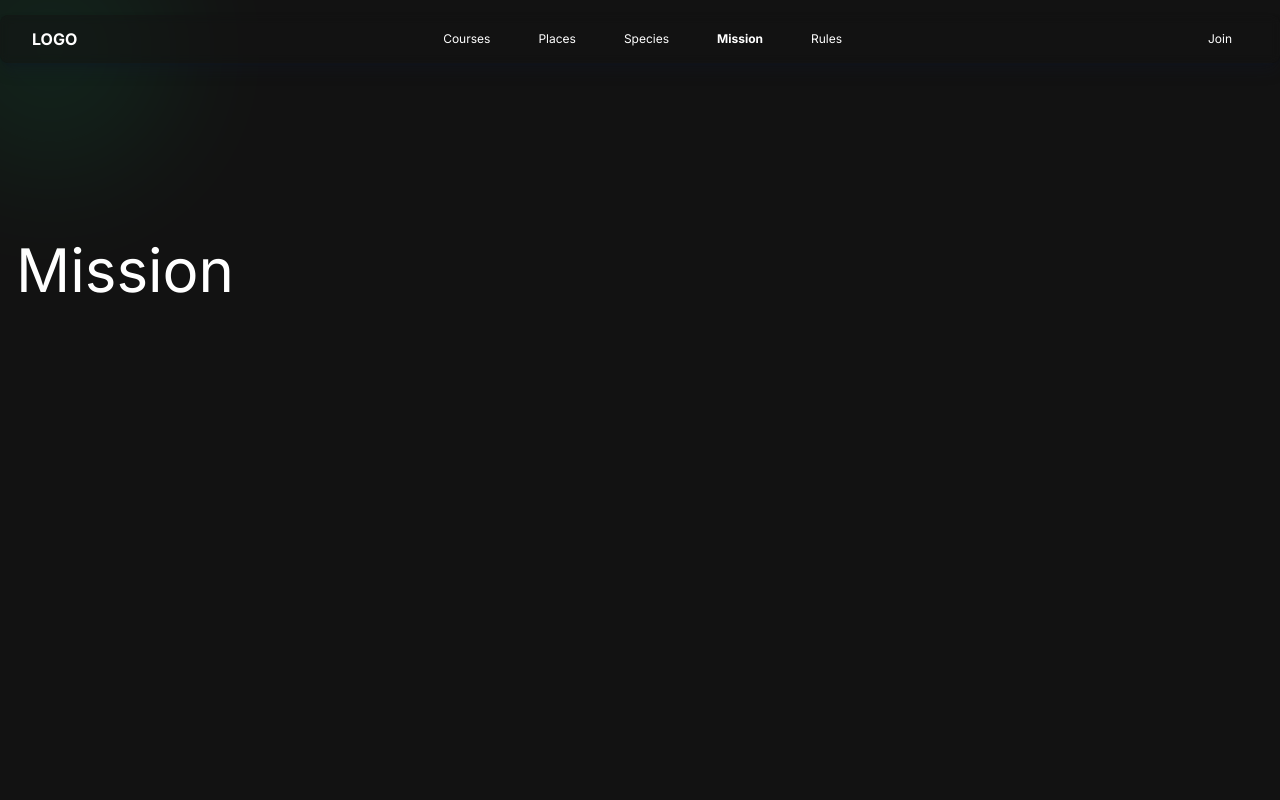
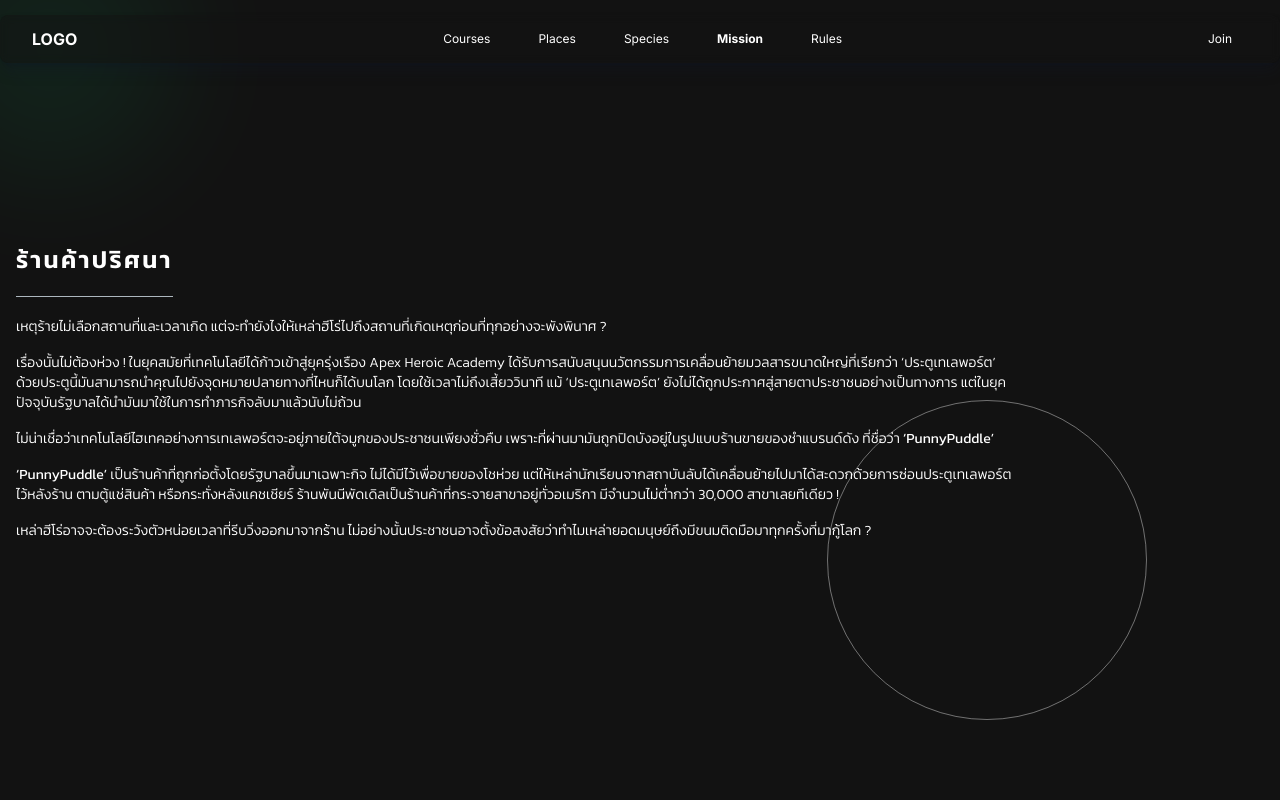
Before and after one commit to SutheeraP/AHA_AU, a Next.js app in the folder aha_au/: page /mission in a window 1280 px wide. Shown: the top 800 px of the page. Built offline with nearby package versions, Linux system fonts and the light colour scheme.

Commit message:
punny puddle

```diff
--- /dev/null
+++ b/aha_au/src/app/mission/Endingsection.js
@@ -0,0 +1,9 @@
+import React from 'react'
+
+const Endingsection = () => {
+  return (
+    <div>Endingsection</div>
+  )
+}
+
+export default Endingsection
--- /dev/null
+++ b/aha_au/src/app/mission/Examplesection.js
@@ -0,0 +1,9 @@
+import React from 'react'
+
+const Examplesection = () => {
+  return (
+    <div>Examplesection</div>
+  )
+}
+
+export default Examplesection
--- /dev/null
+++ b/aha_au/src/app/mission/Shopsection.js
@@ -0,0 +1,57 @@
+import React from "react";
+
+const Shopsection = () => {
+  const classContent = "text-xs font-light pb-4 md:text-sm";
+  return (
+    <div>
+      <div className="flex flex-col min-h-screen py-20 position relative">
+        <div className="my-auto relative w-full">
+          <div className="w-40 h-40 md:w-80 md:h-80 border border-[#fff6] rounded-full absolute top-[80%] md:top-[50%] left-[65%]"></div>
+          <div className="md:w-4/5">
+            <div className="text-lg md:text-2xl font-semibold border-b border-faded w-fit pb-5 mb-5 tracking-wider md:tracking-widest">
+              ร้านค้าปริศนา
+            </div>
+            <div className={classContent}>
+              เหตุร้ายไม่เลือกสถานที่และเวลาเกิด
+              แต่จะทำยังไงให้เหล่าฮีโร่ไปถึงสถานที่เกิดเหตุก่อนที่ทุกอย่างจะพังพินาศ
+              ?
+            </div>
+            <div className={classContent}>
+              เรื่องนั้นไม่ต้องห่วง !
+              ในยุคสมัยที่เทคโนโลยีได้ก้าวเข้าสู่ยุครุ่งเรือง Apex Heroic
+              Academy
+              ได้รับการสนับสนุนนวัตกรรมการเคลื่อนย้ายมวลสารขนาดใหญ่ที่เรียกว่า
+              ‘ประตูเทเลพอร์ต’
+              ด้วยประตูนี้มันสามารถนำคุณไปยังจุดหมายปลายทางที่ไหนก็ได้บนโลก
+              โดยใช้เวลาไม่ถึงเสี้ยววินาที แม้ ‘ประตูเทเลพอร์ต’
+              ยังไม่ได้ถูกประกาศสู่สายตาประชาชนอย่างเป็นทางการ
+              แต่ในยุคปัจจุบันรัฐบาลได้นำมันมาใช้ในการทำภารกิจลับมาแล้วนับไม่ถ้วน
+            </div>
+            <div className={classContent}>
+              ไม่น่าเชื่อว่าเทคโนโลยีไฮเทคอย่างการเทเลพอร์ตจะอยู่ภายใต้จมูกของประชาชนเพียงชั่วคืบ
+              เพราะที่ผ่านมามันถูกปิดบังอยู่ในรูปแบบร้านขายของชำแบรนด์ดัง
+              ที่ชื่อว่า
+              <span className="font-normal"> ‘PunnyPuddle’</span>
+            </div>
+            <div className={classContent}>
+              <span className="font-normal">‘PunnyPuddle’ </span>
+              เป็นร้านค้าที่ถูกก่อตั้งโดยรัฐบาลขึ้นมาเฉพาะกิจ
+              ไม่ได้มีไว้เพื่อขายของโชห่วย
+              แต่ให้เหล่านักเรียนจากสถาบันลับได้เคลื่อนย้ายไปมาได้สะดวกด้วยการซ่อนประตูเทเลพอร์ตไว้หลังร้าน
+              ตามตู้แช่สินค้า หรือกระทั่งหลังแคชเชียร์
+              ร้านพันนีพัดเดิลเป็นร้านค้าที่กระจายสาขาอยู่ทั่วอเมริกา
+              มีจำนวนไม่ต่ำกว่า 30,000 สาขาเลยทีเดียว !
+            </div>
+            <div className={classContent}>
+              เหล่าฮีโร่อาจจะต้องระวังตัวหน่อยเวลาที่รีบวิ่งออกมาจากร้าน
+              ไม่อย่างนั้นประชาชนอาจตั้งข้อสงสัยว่าทำไมเหล่ายอดมนุษย์ถึงมีขนมติดมือมาทุกครั้งที่มากู้โลก
+              ?
+            </div>
+          </div>
+        </div>
+      </div>
+    </div>
+  );
+};
+
+export default Shopsection;
--- a/aha_au/src/app/mission/page.js
+++ b/aha_au/src/app/mission/page.js
@@ -1,17 +1,33 @@
-import React from 'react'
-import Navbar from '../component/Navbar'
-import GreenBlur from '../component/GreenBlur'
+import React from "react";
+import Navbar from "../component/Navbar";
+import GreenBlur from "../component/GreenBlur";
+import Shopsection from "./Shopsection";
+import Examplesection from "./Examplesection";
+import Endingsection from "./Endingsection";
+import Footer from "../component/Footer";
+
+import { Kanit } from "@next/font/google";
+const kanit = Kanit({
+  subsets: ["latin", "thai"],
+  weight: ["300", "400", "600", "700", "100", "200"],
+});
 
 export default function page() {
   return (
     <main className="bg-secondary-400 text-white h-[2000px] w-full">
-      <div className='absolute left-[-200px] top-[-200px]'>
-        <GreenBlur/>
+      <div className="absolute left-[-200px] top-[-200px]">
+        <GreenBlur />
       </div>
-      <Navbar/>
-      <div className='pt-60 container mx-auto px-4'>
-        <div className='text-6xl'>Mission</div>
+      <Navbar />
+      <div className="container mx-auto px-4">
+        <div className={kanit.className}>
+          <Shopsection />
+          <Examplesection />
+          <Endingsection />
+        </div>
       </div>
+
+      <Footer />
     </main>
-  )
+  );
 }
```
